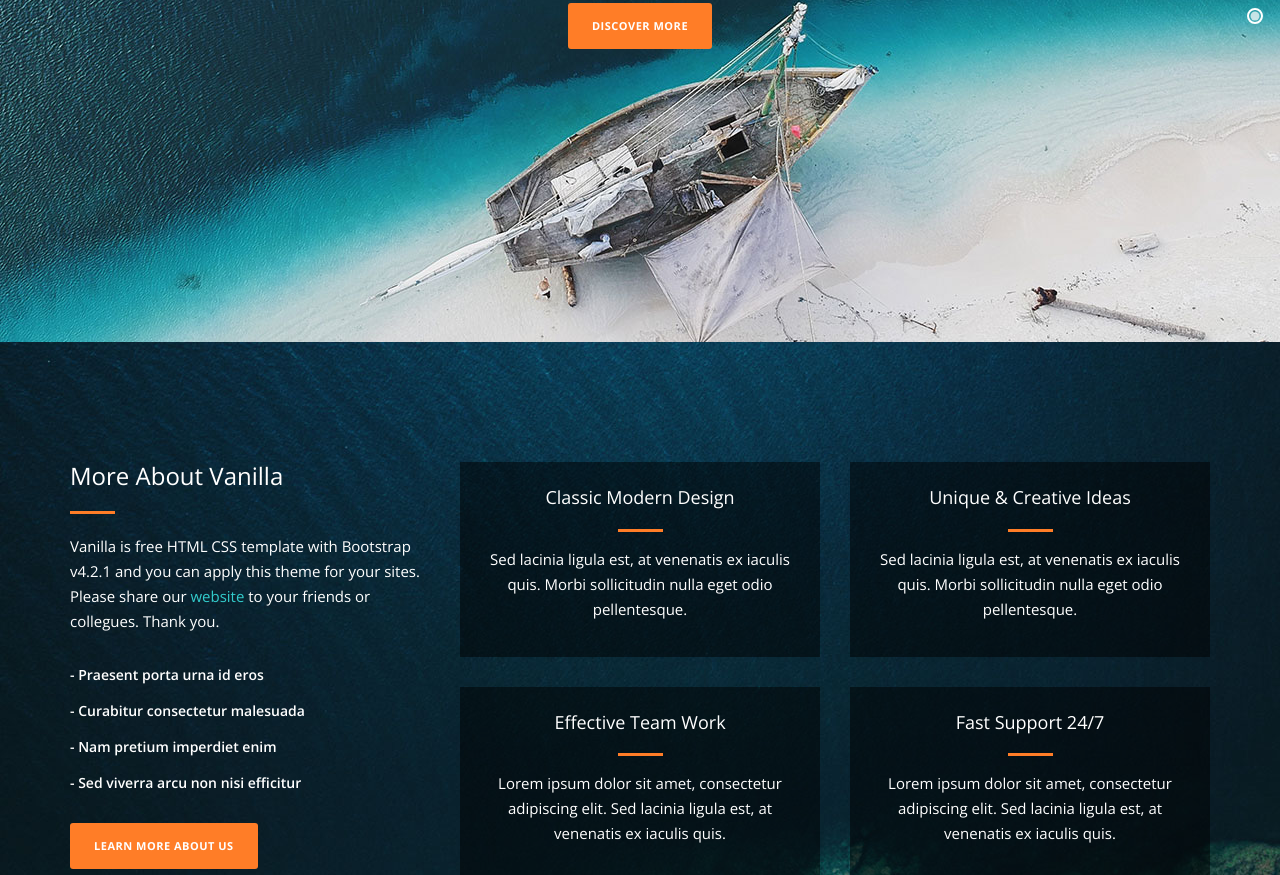
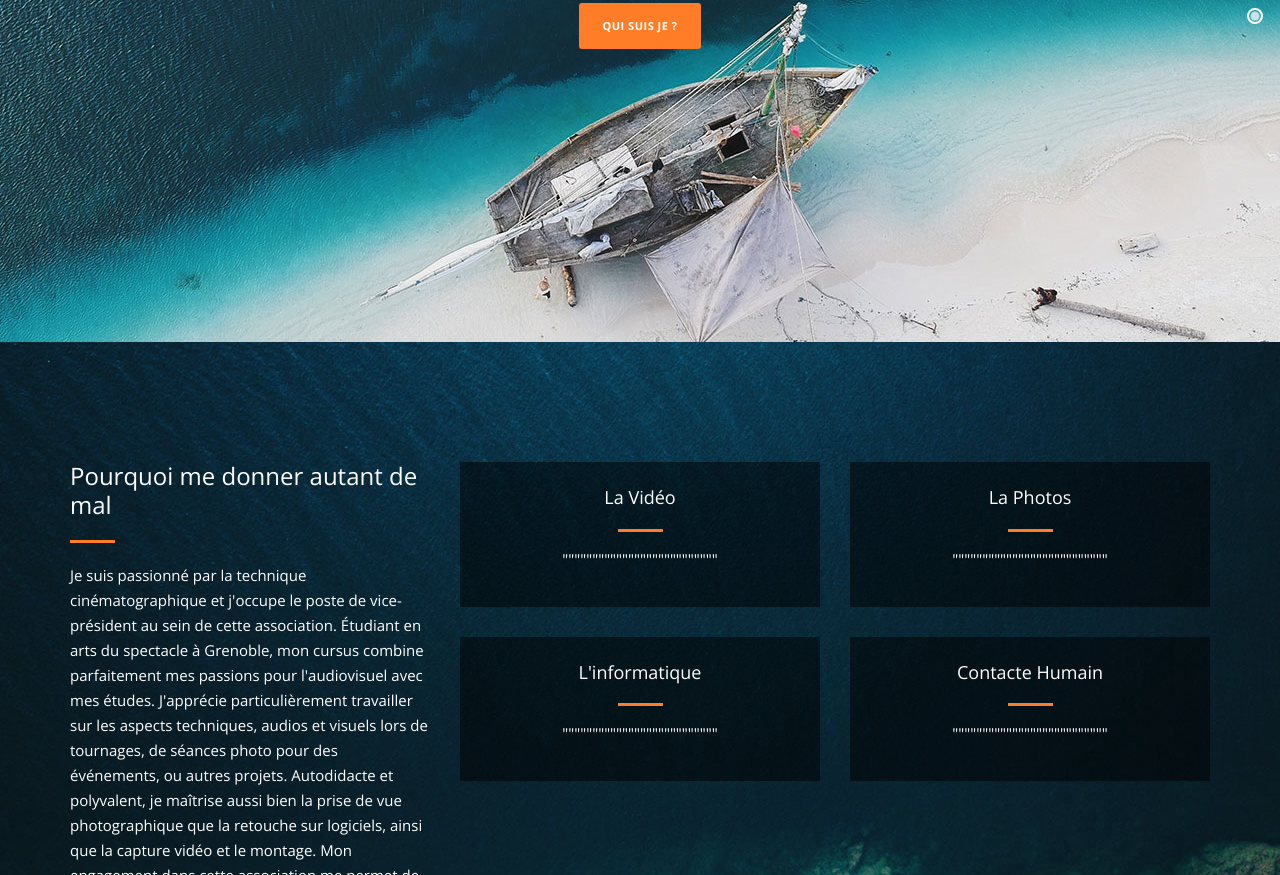
Before and after one commit to Maxiboutade/WCTB.github.io, a plain HTML site: page index.html in a window 1280 px wide. Shown: the part 458-1333 px from the top of the page. Drawn offline with nearby package versions, Linux system fonts and the light colour scheme.

Commit message:
Update index.html

```diff
--- a/index.html
+++ b/index.html
@@ -34,10 +34,10 @@
     <div class="parallax-content baner-content" id="home">
         <div class="container">
             <div class="first-content">
-                <h1>Bienvenue sur</h1>
-                <span><em>Le Portfolio</em>de Maxence Cotte</span>
+                <h1>Portfolio</h1>
+                <span><em>Maxence</em> Cotte</span>
                 <div class="primary-button">
-                    <a href="#services">Discover More</a>
+                    <a href="#services">Qui suis je ?</a>
                 </div>
             </div>
         </div>
@@ -49,18 +49,17 @@
             <div class="row">
                 <div class="col-md-4">
                     <div class="left-text">
-                        <h4>More About Vanilla</h4>
+                        <h4>Pourquoi me donner autant de mal</h4>
                         <div class="line-dec"></div>
-                        <p>Vanilla is free HTML CSS template with Bootstrap v4.2.1 and you can apply this theme for your sites.
-                        Please share our <a rel="nofollow" href="https://templatemo.com">website</a> to your friends or collegues. Thank you.</p>
-                        <ul>
-                            <li>-  Praesent porta urna id eros</li>
-                            <li>-  Curabitur consectetur malesuada</li>
-                            <li>-  Nam pretium imperdiet enim</li>
-                            <li>-  Sed viverra arcu non nisi efficitur</li>
-                        </ul>
+                        <p>Je suis passionné par la technique cinématographique et j'occupe le poste de vice-président au sein de cette association.
+                            Étudiant en arts du spectacle à Grenoble, mon cursus combine parfaitement mes passions pour l'audiovisuel avec mes études.
+                            J'apprécie particulièrement travailler sur les aspects techniques, audios et visuels lors de tournages, de séances photo pour des événements, ou autres projets.
+                            Autodidacte et polyvalent, je maîtrise aussi bien la prise de vue photographique que la retouche sur logiciels, ainsi que la capture vidéo et le montage.
+                            Mon engagement dans cette association me permet de donner vie à mes projets et de nourrir mes passions.
+                            <a rel="nofollow" href="https://ymazel-studio.deokonai.fr/">Ymazel Studio</a></p>
+
                         <div class="primary-button">
-                            <a href="#portfolio">Learn More About Us</a>
+                            <a href="#portfolio">On passe a la suite ?</a>
                         </div>
                     </div>
                 </div>
@@ -68,30 +67,30 @@
                     <div class="row">
                         <div class="col-md-6">
                             <div class="service-item">
-                                <h4>Classic Modern Design</h4>
+                                <h4>La Vidéo</h4>
                                 <div class="line-dec"></div>
-                                <p>Sed lacinia ligula est, at venenatis ex iaculis quis. Morbi sollicitudin nulla eget odio pellentesque.</p>
+                                <p>""""""""""""""""""""""""""</p>
                             </div>
                         </div>
                         <div class="col-md-6">
                             <div class="service-item">
-                                <h4>Unique &amp; Creative Ideas</h4>
+                                <h4>La Photos</h4>
                                 <div class="line-dec"></div>
-                                <p>Sed lacinia ligula est, at venenatis ex iaculis quis. Morbi sollicitudin nulla eget odio pellentesque.</p>
+                                <p>""""""""""""""""""""""""""</p>
                             </div>
                         </div>
                         <div class="col-md-6">
                             <div class="service-item">
-                                <h4>Effective Team Work</h4>
+                                <h4>L'informatique</h4>
                                 <div class="line-dec"></div>
-                                <p>Lorem ipsum dolor sit amet, consectetur adipiscing elit. Sed lacinia ligula est, at venenatis ex iaculis quis.</p>
+                                <p>""""""""""""""""""""""""""</p>
                             </div>
                         </div>
                         <div class="col-md-6">
                             <div class="service-item">
-                                <h4>Fast Support 24/7</h4>
+                                <h4>Contacte Humain</h4>
                                 <div class="line-dec"></div>
-                                <p>Lorem ipsum dolor sit amet, consectetur adipiscing elit. Sed lacinia ligula est, at venenatis ex iaculis quis.</p>
+                                <p>""""""""""""""""""""""""""</p>
                             </div>
                         </div>
                     </div>
```
